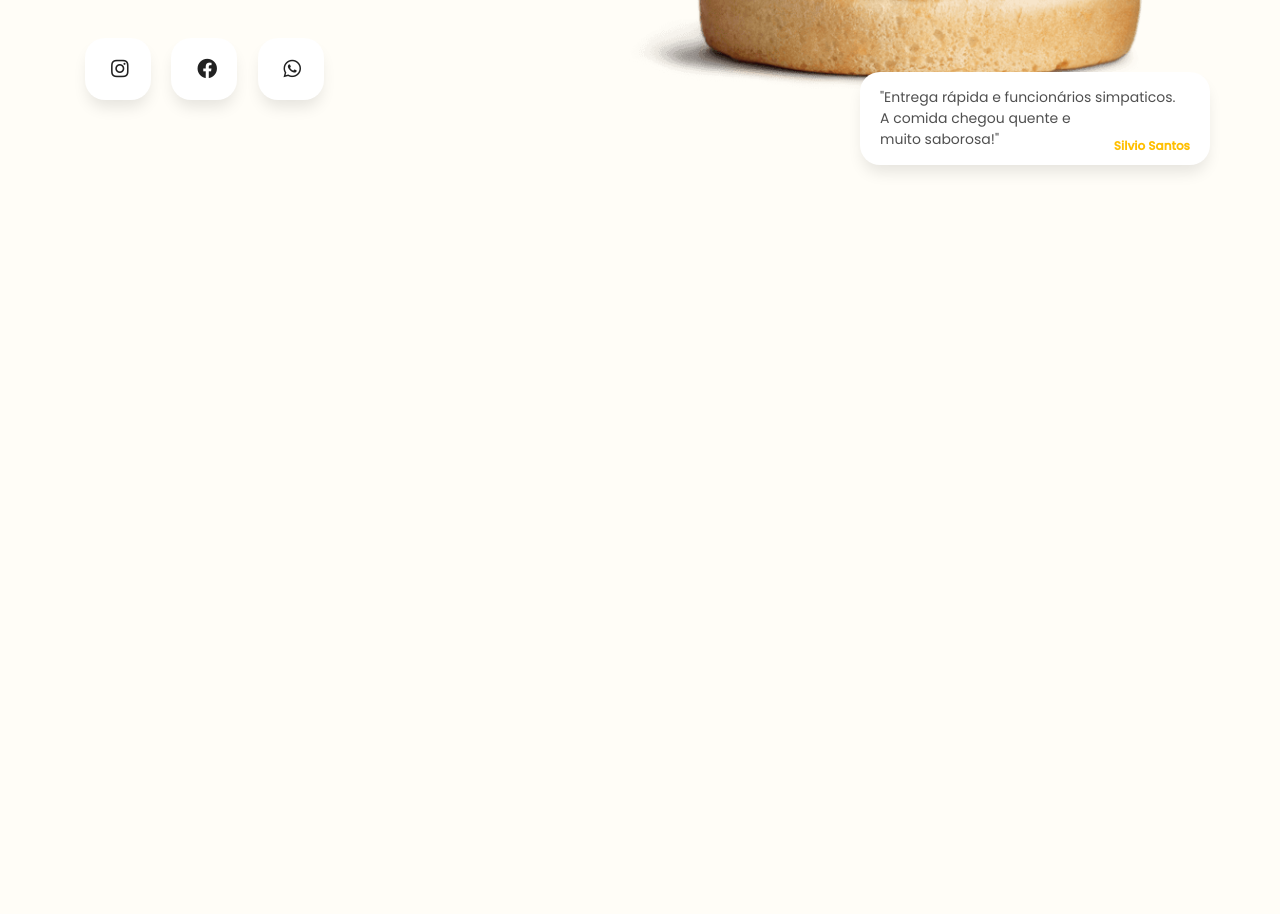
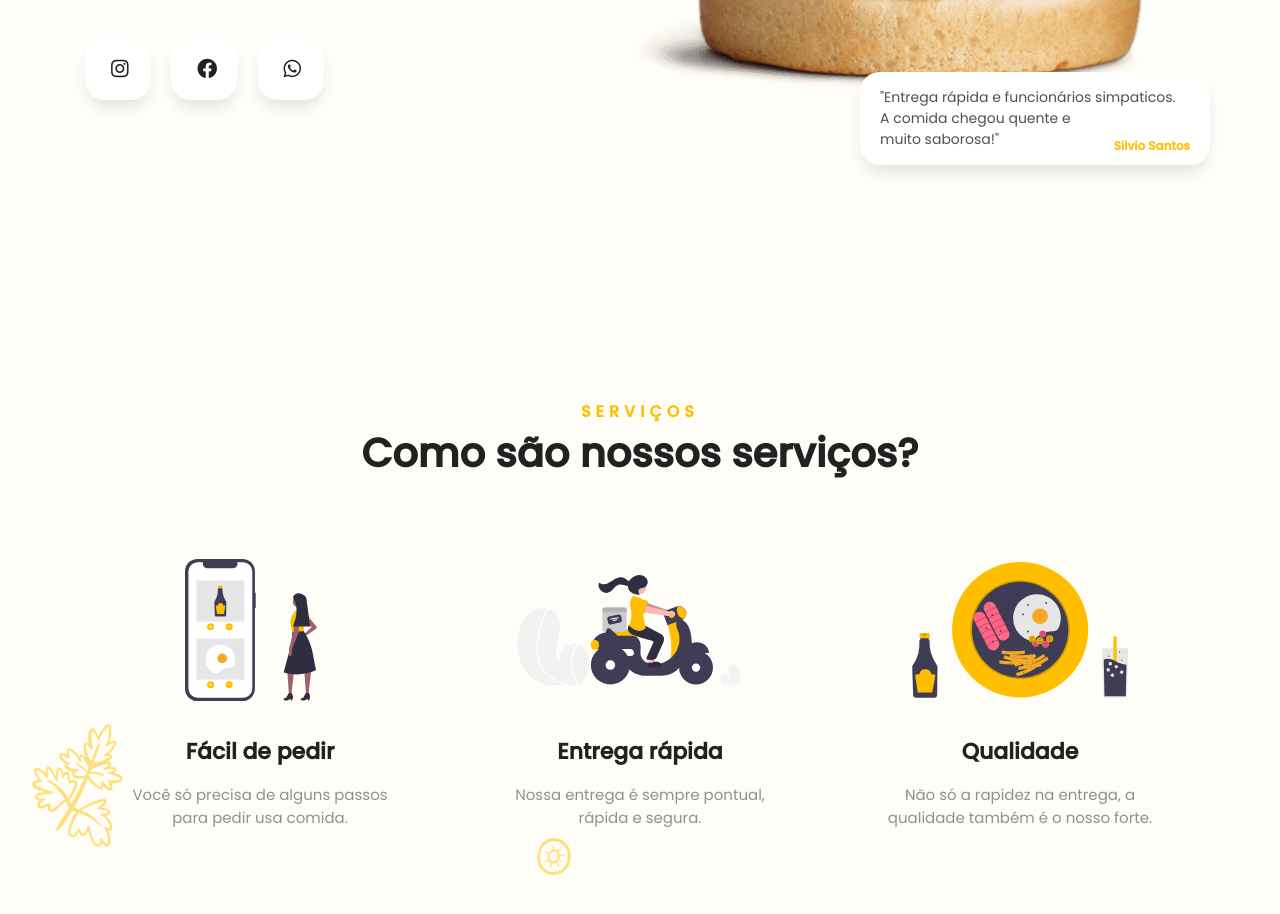
Before and after one commit to rodolforsf/pedido-whatsapp, a plain HTML site: page index.html in a window 1280 px wide. Shown: the part 670-1584 px from the top of the page. Before the commit the page ends 970 px from the top, so only its background shows below. Drawn offline with Linux system fonts and the light colour scheme.

Commit message:
Section Serviços

```diff
--- a/css/main.css
+++ b/css/main.css
@@ -220,3 +220,11 @@ a.navbar-brand {
     font-size: 22px;
     color: var(--color-black)
 }
+
+.background-servicos {
+    position: absolute;
+    left: 0;
+    right: 0;
+    height: 500px;
+    background-image: url(../img/bg-icons-2.png);
+}
--- a/index.html
+++ b/index.html
@@ -97,6 +97,49 @@
             </div>
         </section>
 
+        <section class="servicos" id="servicos">
+
+            <div class="background-servicos"></div>
+
+            <div class="container">
+                <div class="row">
+                    <div class="col-12 mb-5 text-center">
+                        <span><strong class="hint-title">Serviços</strong></span>
+                        <h2 class="title">
+                            <strong>Como são nossos serviços?</strong>
+                        </h2>
+                    </div>
+                    <div class="col-4 mb-5">
+                        <div class="card-icon text-center">
+                            <img src="./img/icone-pedido.svg" alt="" width="150px">
+                        </div>
+                        <div class="card-text text-center mt-3">
+                            <p><strong>Fácil de pedir</strong></p>
+                            <span>Você só precisa de alguns passos para pedir usa comida.</span>
+                        </div>
+                    </div>
+                    <div class="col-4 mb-5">
+                        <div class="card-icon text-center">
+                            <img src="./img/icone-delivery.svg" alt="" width="250px">
+                        </div>
+                        <div class="card-text text-center mt-3">
+                            <p><strong>Entrega rápida</strong></p>
+                            <span>Nossa entrega é sempre pontual, rápida e segura.</span>
+                        </div>
+                    </div>
+                    <div class="col-4 mb-5">
+                        <div class="card-icon text-center">
+                            <img src="./img/icone-qualidade.svg" alt="" width="250px">
+                        </div>
+                        <div class="card-text text-center mt-3">
+                            <p><strong>Qualidade</strong></p>
+                            <span>Não só a rapidez na entrega, a qualidade também é o nosso forte.</span>
+                        </div>
+                    </div>
+                </div>
+            </div>
+        </section>
+
         <section class="cardapio" id="cardapio"></section>
         <section class="depoimentos" id="depoimentos"></section>
         <section class="reservas" id="reservas"></section>
```
